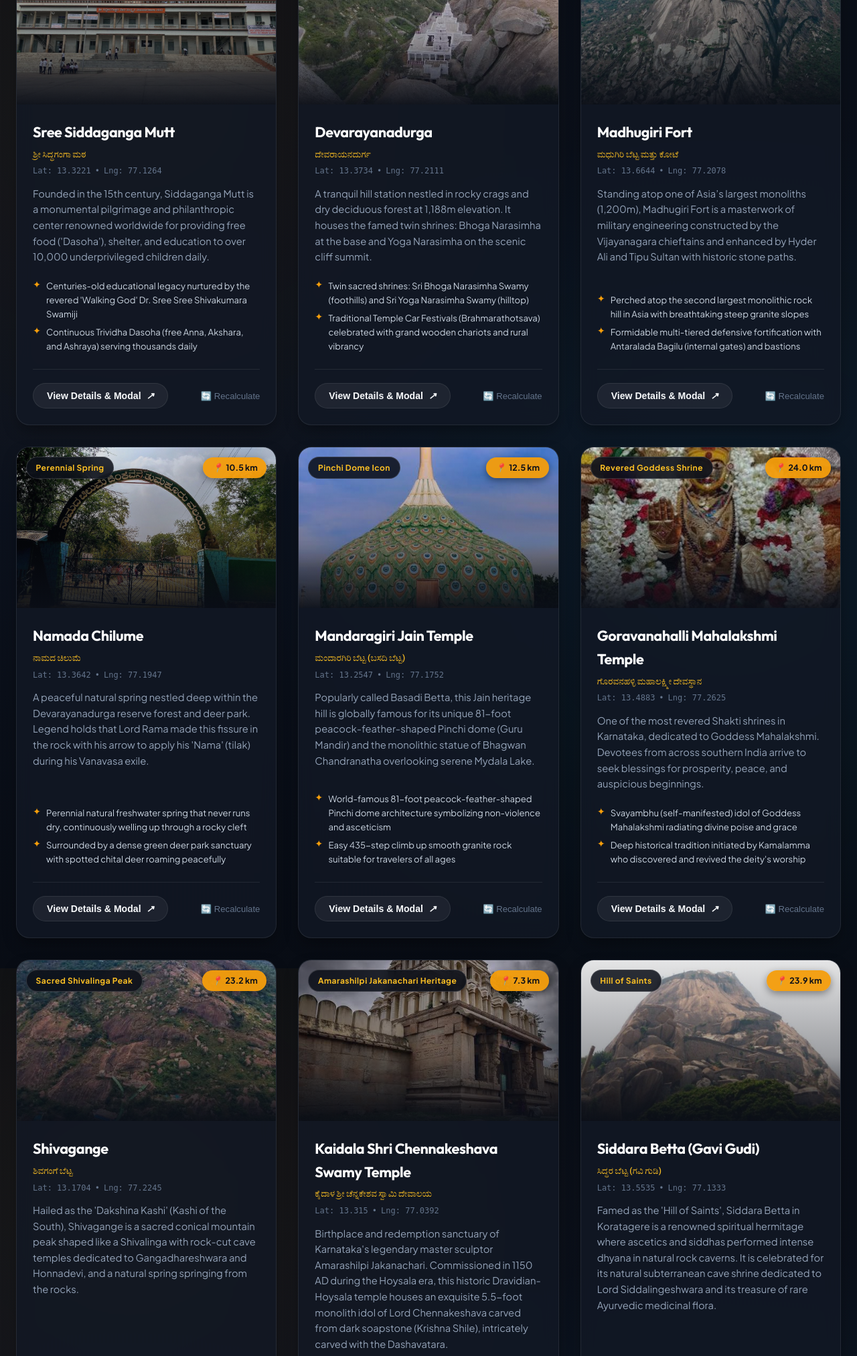
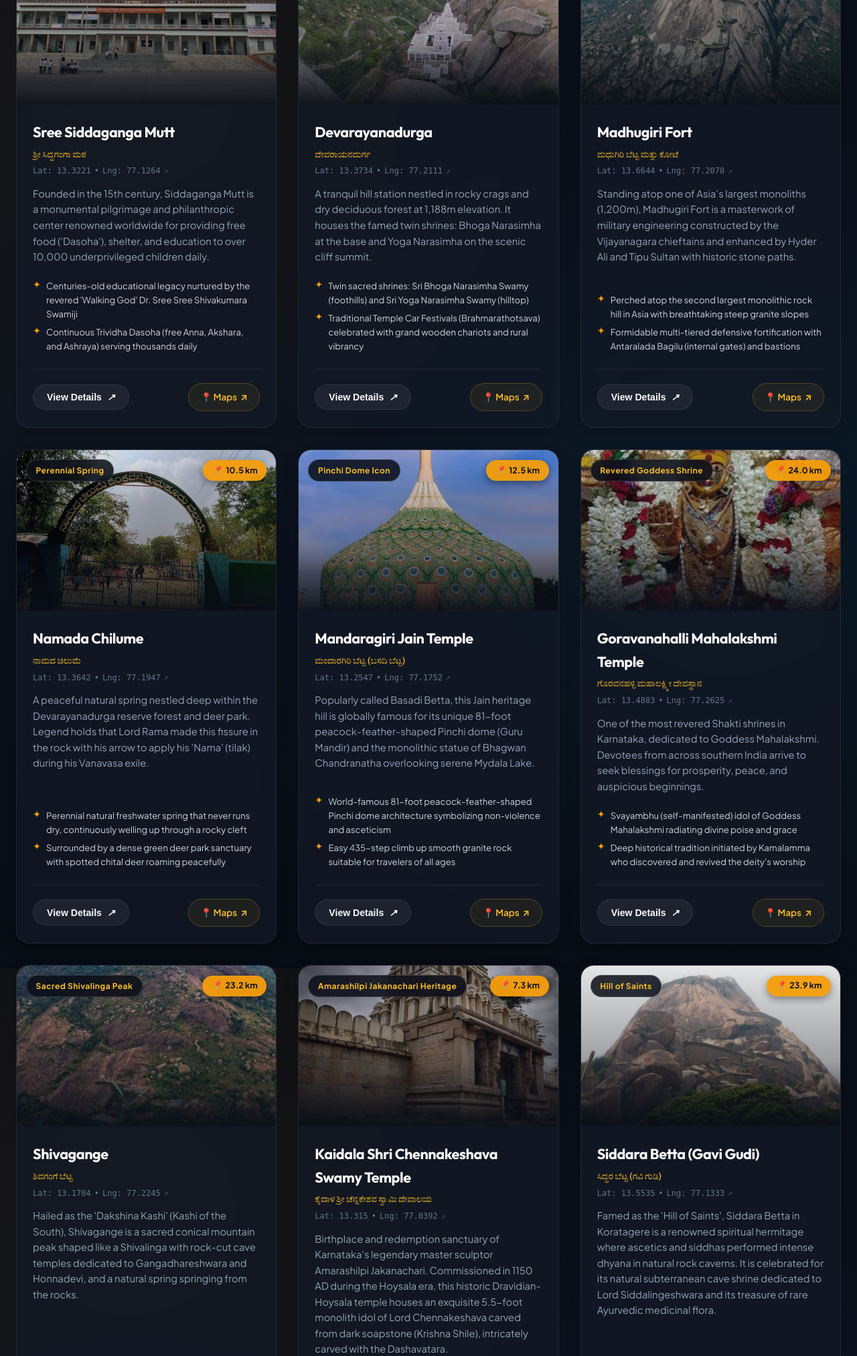
Before and after one commit to Vikasmh2006/NammaTumakuru, a Flask app: page / in a window 1280 px wide. Shown: the part 1910-3935 px from the top of the page at 67% size. Run offline with Flask 3, Linux system fonts and the light colour scheme; data comes from the database, SQL or seed files in the repository.

Commit message:
Update map integration and coordinates

```diff
--- a/app.py
+++ b/app.py
@@ -76,7 +76,8 @@
         "best_time": "October to March (Special during January Jatra)",
         "entry_fee": "Free Admission (Dasoha is open to all visitors)",
         "elevation": "850 m above sea level",
-        "distance_hint": "~6 km from Tumakuru City Center"
+        "distance_hint": "~6 km from Tumakuru City Center",
+        "maps_url": "https://maps.app.goo.gl/P8Eg3xvXh5d94JP66"
     },
     {
         "id": "devarayanadurga",
@@ -120,7 +121,8 @@
         "best_time": "September to February (Avoid peak midday summer sun)",
         "entry_fee": "Free Admission (Protected ASI / State Monument)",
         "elevation": "1,200 m above sea level",
-        "distance_hint": "~43 km north of Tumakuru"
+        "distance_hint": "~43 km north of Tumakuru",
+        "maps_url": "https://maps.app.goo.gl/K3UN3Mv3v7Saqrt99"
     },
     {
         "id": "namadachilume",
@@ -164,7 +166,8 @@
         "best_time": "October to March (Sunset at Mydala lake is unmissable)",
         "entry_fee": "Free Admission",
         "elevation": "840 m above sea level",
-        "distance_hint": "~12 km south towards Bengaluru Highway"
+        "distance_hint": "~12 km south towards Bengaluru Highway",
+        "maps_url": "https://maps.app.goo.gl/BCzsjNBjzWzBsdbL8"
     },
     {
         "id": "goravanahalli",
@@ -186,7 +189,8 @@
         "best_time": "All year round (Special festivities during Navaratri and Deepavali)",
         "entry_fee": "Free General Darshan; Special Seva tickets available",
         "elevation": "790 m above sea level",
-        "distance_hint": "~30 km north-east of Tumakuru via Koratagere"
+        "distance_hint": "~30 km north-east of Tumakuru via Koratagere",
+        "maps_url": "https://maps.app.goo.gl/VCTawRSGkM6FDyxu6"
     },
     {
         "id": "shivagange",
--- a/static/css/style.css
+++ b/static/css/style.css
@@ -780,6 +780,25 @@
   margin-top: 4px;
 }
 
+.coords-maps-link {
+  color: var(--text-dim);
+  text-decoration: none;
+  display: inline-flex;
+  align-items: center;
+  gap: 5px;
+  transition: all var(--transition-fast);
+}
+
+.coords-maps-link:hover {
+  color: var(--primary-gold-light);
+}
+
+.coords-maps-link i {
+  font-style: normal;
+  font-size: 0.7rem;
+  opacity: 0.7;
+}
+
 .card-summary {
   font-size: 0.92rem;
   color: var(--text-muted);
@@ -838,6 +857,34 @@
   color: #0b0f19;
   border-color: transparent;
   box-shadow: 0 4px 15px var(--gold-glow);
+}
+
+.btn-card-maps {
+  background: rgba(212, 160, 23, 0.08);
+  border: 1px solid rgba(212, 160, 23, 0.28);
+  color: var(--primary-gold-light);
+  padding: 0.6rem 1.1rem;
+  border-radius: var(--radius-full);
+  font-size: 0.84rem;
+  font-weight: 600;
+  text-decoration: none;
+  display: inline-flex;
+  align-items: center;
+  gap: 5px;
+  transition: all var(--transition-fast);
+}
+
+.btn-card-maps:hover {
+  background: var(--gold-gradient);
+  color: #0b0f19;
+  border-color: transparent;
+  box-shadow: 0 4px 14px var(--gold-glow);
+  transform: translateY(-1px);
+}
+
+.btn-card-maps i {
+  font-style: normal;
+  font-weight: 700;
 }
 
 .btn-calc-single {
--- a/static/js/main.js
+++ b/static/js/main.js
@@ -28,7 +28,8 @@
     timings: "06:00 AM - 08:30 PM daily",
     bestTime: "October to March (Special during January Jatra)",
     entryFee: "Free Admission (Dasoha is open to all visitors)",
-    elevation: "850 m above sea level"
+    elevation: "850 m above sea level",
+    maps_url: "https://maps.app.goo.gl/P8Eg3xvXh5d94JP66"
   },
   "devarayanadurga": {
     name: "Devarayanadurga",
@@ -68,7 +69,8 @@
     timings: "06:00 AM - 05:30 PM (Trek starts best before 08:30 AM)",
     bestTime: "September to February (Avoid peak midday summer sun)",
     entryFee: "Free Admission (Protected ASI / State Monument)",
-    elevation: "1,200 m above sea level"
+    elevation: "1,200 m above sea level",
+    maps_url: "https://maps.app.goo.gl/K3UN3Mv3v7Saqrt99"
   },
   "namadachilume": {
     name: "Namada Chilume",
@@ -108,7 +110,8 @@
     timings: "06:30 AM - 07:00 PM daily",
     bestTime: "October to March (Sunset at Mydala lake is unmissable)",
     entryFee: "Free Admission",
-    elevation: "840 m above sea level"
+    elevation: "840 m above sea level",
+    maps_url: "https://maps.app.goo.gl/BCzsjNBjzWzBsdbL8"
   },
   "goravanahalli": {
     name: "Goravanahalli Mahalakshmi Temple",
@@ -128,7 +131,8 @@
     timings: "06:00 AM - 12:30 PM, 05:30 PM - 08:30 PM (Extended on Fridays & Tuesdays)",
     bestTime: "All year round (Special festivities during Navaratri and Deepavali)",
     entryFee: "Free General Darshan; Special Seva tickets available",
-    elevation: "790 m above sea level"
+    elevation: "790 m above sea level",
+    maps_url: "https://maps.app.goo.gl/VCTawRSGkM6FDyxu6"
   },
   "shivagange": {
     name: "Shivagange",
--- a/templates/index.html
+++ b/templates/index.html
@@ -206,7 +206,11 @@
                 <h3 class="card-title">{{ dest.name }}</h3>
                 <span class="card-kannada">{{ dest.kannada }}</span>
                 <div class="card-coords-pill">
-                  <span>Lat: {{ dest.lat }}</span> • <span>Lng: {{ dest.lng }}</span>
+                  <a href="{{ dest.maps_url if dest.maps_url else 'https://www.google.com/maps/dir/?api=1&destination=' ~ dest.lat ~ ',' ~ dest.lng }}"
+                    target="_blank" rel="noopener noreferrer" class="coords-maps-link"
+                    title="Open {{ dest.name }} on Google Maps">
+                    <span>Lat: {{ dest.lat }}</span> • <span>Lng: {{ dest.lng }}</span> <i>↗</i>
+                  </a>
                 </div>
               </div>
 
@@ -224,12 +228,14 @@
               <div class="card-footer">
                 <button class="btn-card-explore" onclick="openDestinationModal('{{ dest.id }}')"
                   id="btn-explore-{{ dest.id }}">
-                  <span>View Details & Modal</span>
+                  <span>View Details</span>
                   <i>↗</i>
                 </button>
-                <button class="btn-calc-single" onclick="updateAllDistances()" title="Recalculate distance">
-                  <span>🔄 Recalculate</span>
-                </button>
+                <a href="{{ dest.maps_url if dest.maps_url else 'https://www.google.com/maps/dir/?api=1&destination=' ~ dest.lat ~ ',' ~ dest.lng }}"
+                  target="_blank" rel="noopener noreferrer" class="btn-card-maps"
+                  title="Open {{ dest.name }} on Google Maps" id="card-maps-{{ dest.id }}">
+                  <span>📍 Maps</span> <i>↗</i>
+                </a>
               </div>
             </div>
           </article>
```
